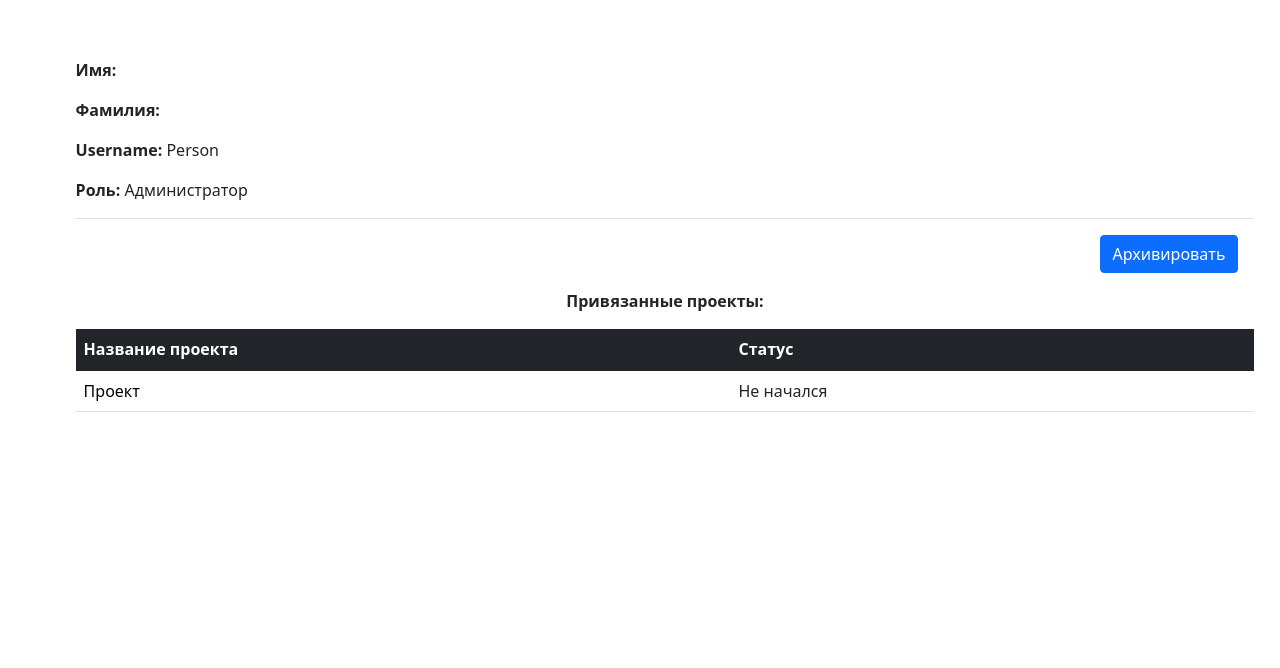
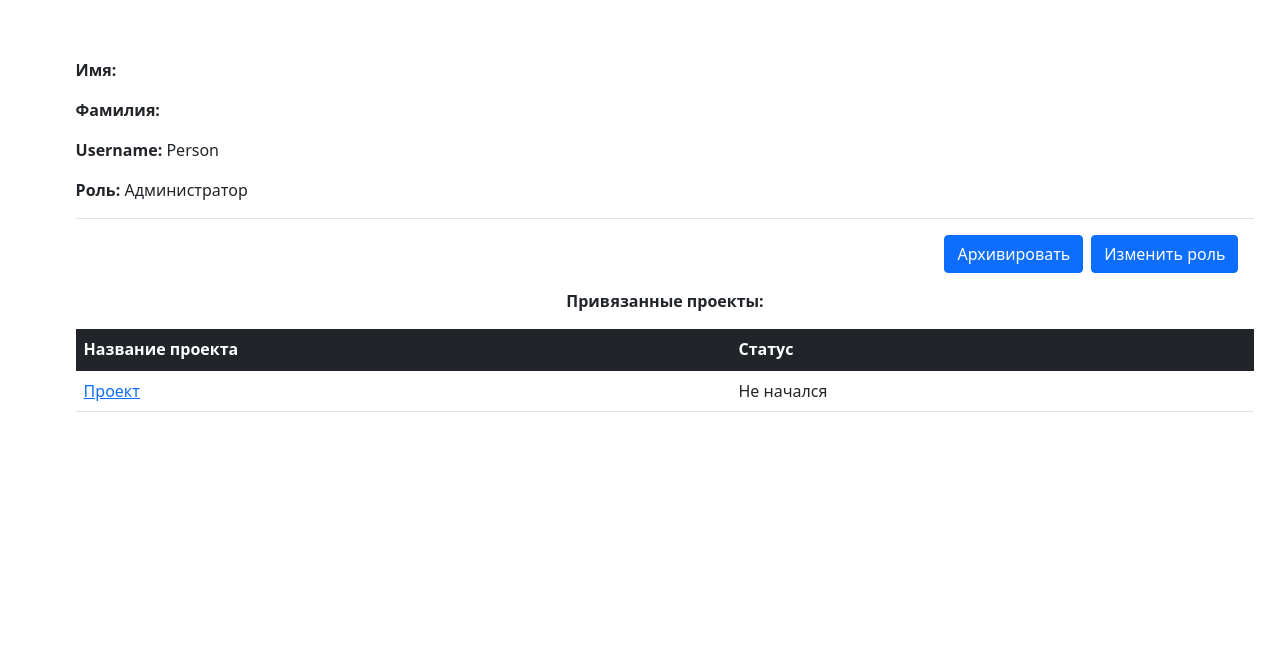
Before and after one commit to TihrLef/TeleBot, a Django app: page /TeleBot/user/1231233 in a window 1280 px wide. Shown: the part 56-724 px from the top of the page. Run offline with Django 4.2, Linux system fonts and the light colour scheme; a user stored in the database is signed in; data comes from the database, SQL or seed files in the repository; both versions use the stored data as it was after the commit.

Commit message:
user_detail, change role

```diff
--- a/web/Projects/views.py
+++ b/web/Projects/views.py
@@ -90,7 +90,7 @@ def project_add(request):
 	# Если это GET (или какой-либо ещё), создать форму по умолчанию.
 	else:
 		form = ProjectModelForm()
-	return render(request, 'Projects/project_form.html', {'form': form})
+	return render(request, 'Projects/project_form.html', context = {'available_users': User.objects.all().filter(is_active=True), 'form': form})
 
 @user_passes_test(User.is_verified)
 def project_change(request, pk):
@@ -122,4 +122,4 @@ def project_change(request, pk):
 			form = ProjectModelForm(instance=project)
 	else:
 		return HttpResponseRedirect(reverse('projects'))
-	return render(request, 'Projects/project_form.html', {'form': form})
+	return render(request, 'Projects/project_form.html', context = {'available_users': User.objects.all().filter(is_active=True), 'selected_users': project.users.all(), 'form': form})
--- a/web/TeleBot/templates/Users/user_detail.html
+++ b/web/TeleBot/templates/Users/user_detail.html
@@ -21,32 +21,6 @@
 	background: #f2f5fc;
 }
 
-
-
-
-button {
-  border: none;
-  outline: 0;
-  display: inline-block;
-  padding: 8px;
-  color: white;
-  background:#21145e;
-  text-align: center;
-  cursor: pointer;
-  width: 100%;
-  font-size: 18px;
-  border-radius: 40px;
-}
-
-
-a {
-  text-decoration: none;
-  color: black;
-}
-
-button:hover, a:hover {
-  opacity: 0.7;
-}
 </style>
 
 
@@ -58,16 +32,15 @@ button:hover, a:hover {
   <p  align="left"><b>Username: </b>{{user.username }}<br></p>
   <p  align="left"><b>Роль: </b>{{user.get_role}} <br></p>
 
-
-
-
     <div class="modal-footer">
 	    {%if request.user == user%}
         <a type="button" class="btn btn-primary" href="{%url 'password_change'%}">Изменить пароль</a>
         <a href="{%url 'edit'%}" class="btn btn-primary">Редактировать профиль</a>
+
         {%endif%}
 		{%if request.user.is_staff%}
         <a type="button" class="btn btn-primary" href="{%url 'archive-user' user.telegram_id%}">{%if user.role == "Archived"%}Убрать из архива{%else%} Архивировать{%endif%}</a>
+        <button class="btn btn-primary my-2 my-sm-0" type="button" data-bs-toggle="modal" data-bs-target="#staticBackdrop1">Изменить роль</button>
         {%endif%}
       </div>
 
@@ -92,5 +65,45 @@ button:hover, a:hover {
  </tbody>
     </table>
 
+	    <!---->
+               <!-- Модальное окно -->
+<form method="POST" action="{% url 'role-user-change' user.telegram_id %}">
+{%csrf_token%}
+<div class="modal fade" id="staticBackdrop1" data-bs-backdrop="static" data-bs-keyboard="false" tabindex="-1" aria-labelledby="staticBackdropLabel" aria-hidden="true">
+  <div class="modal-dialog">
+    <div class="modal-content">
+      <div class="modal-header">
+        <h5 class="modal-title" id="staticBackdropLabel">Измените роль:</h5>
+        <button type="button" class="btn-close" data-bs-dismiss="modal" aria-label="Закрыть"></button>
+      </div>
 
+      <div class="modal-body">
+<div class="form-check">
+  <input class="form-check-input" type="radio" name="role" value = "Verified" id="id_role1" {%if user.role == "Verified" %} checked {%endif%}>
+  <label class="form-check-label" for="id_role1">
+    Подтвержденный пользователь
+  </label>
+</div>
+<div class="form-check">
+  <input class="form-check-input" type="radio" name="role" value = "Unverified" id="id_role2" {%if user.role == "Unverified" %} checked {%endif%}>
+  <label class="form-check-label" for="id_role2">
+    Неподтвержденный пользователь
+  </label>
+</div>
+<div class="form-check">
+  <input class="form-check-input" type="radio" name="role" value = "Administrator" id="id_role3" {%if user.role == "Administrator"%} checked {%endif%}>
+  <label class="form-check-label" for="id_role3">
+    Администратор
+  </label>
+</div>
+      </div>
+      <div class="modal-footer">
+        <button type="button" class="btn btn-secondary" data-bs-dismiss="modal">Закрыть</button>
+        <button type="submit" class="btn btn-primary">Сохранить</button>
+      </div>
+    </div>
+  </div>
+</div>
+</form>
+	<!---->
 {% endblock %}
--- a/web/TeleBot/urls.py
+++ b/web/TeleBot/urls.py
@@ -26,6 +26,7 @@ urlpatterns += [re_path(r'^project/(?P<pk>\d+)$', Projects.views.project_detail,
 urlpatterns += [re_path("success",  user_passes_test(User.is_verified)(TemplateView.as_view(template_name="success.html")), name="success"),]
 urlpatterns += [re_path(r'^user/(?P<pk>\d+)$',  user_passes_test(User.is_verified)(views.UserDetailView.as_view()), name='user-detail') ]
 urlpatterns += [re_path(r'^user/(?P<pk>\d+)/archive-user$', views.archive_user, name='archive-user') ]
+urlpatterns += [re_path(r'^user/(?P<pk>\d+)/role-user-change$', views.user_role_change, name='role-user-change') ]
 urlpatterns += [re_path(r'^reports/$', views.report, name = "reports")]
 urlpatterns += [re_path(r'^help/$', views.make_pdf, name = "maker_pdf")]
 urlpatterns += [re_path(r'^projects/create$',  Projects.views.project_add, name = "project-create")]
--- a/web/TeleBot/views.py
+++ b/web/TeleBot/views.py
@@ -17,6 +17,7 @@ from tempfile import TemporaryDirectory as td
 from django.contrib.auth.mixins import AccessMixin
 from threading import Thread
 import time
+from Users.forms import UserModelForm
 from django.contrib.admin.views.decorators import staff_member_required
 
 
@@ -51,8 +52,8 @@ class TempDir:
 		self.name = str(temp.name)
 		time.sleep(lifetime)
 
-# Ответ на вызов основного сайта
-# Адрес: /TeleBot
+# РћС‚РІРµС‚ РЅР° РІС‹Р·РѕРІ РѕСЃРЅРѕРІРЅРѕРіРѕ СЃР°Р№С‚Р°
+# РђРґСЂРµСЃ: /TeleBot
 @user_passes_test(User.is_verified)
 def index(request):
 	return render(
@@ -155,7 +156,7 @@ def user_detail(request,pk):
 	try:
 		tele_id=User.objects.get(telegram_id=pk)
 	except User.DoesNotExist:
-		raise Http404("Такого персонажа не существует!")
+		raise Http404("РўР°РєРѕРіРѕ РїРµСЂСЃРѕРЅР°Р¶Р° РЅРµ СЃСѓС‰РµСЃС‚РІСѓРµС‚!")
 
 	return render(
 		request,
@@ -177,13 +178,33 @@ def archive_user(request, pk):
 			user.role = "Verified"
 	user.save()
 	return redirect(reverse('user-detail', args=[pk]))
+@staff_member_required
+def user_role_change(request, pk):
+    user = User.objects.get(pk = pk)
+    print("anything")
 
+    if request.method == "POST":
+        user.role = request.POST['role']
+        if user.role == "Administrator":
+            user.is_staff=True
+            user.is_active=True
+        if user.role == "Verified":
+            user.is_staff=False
+            user.is_active=True
+        if user.role == "Unverified":
+            user.is_staff=False
+            user.is_active=False
+        #form = UserModelForm(request.POST)
+        #if(form.is_valid()):
+            #user.role = form.cleaned_data['role']
+        user.save()
+    return HttpResponseRedirect(reverse('user-detail', args=[user.pk]))
 @staff_member_required
 def user_list(request):
 	user_list = User.objects.all
 	if request.method == "POST":
 		id_list = request.POST.getlist('boxes')
-		if request.POST['action'] == "Удалить":
+		if request.POST['action'] == "РЈРґР°Р»РёС‚СЊ":
 			for user_id in id_list:
 				try:
 					User.objects.filter(pk=int(user_id)).delete()
@@ -203,14 +224,14 @@ def send_contact(request):
      email = request.POST.get("email")
      subject = request.POST.get("subject")
      message = request.POST.get("message")
-     send_mail("Новое сообщение", message, email, ["telebotsupp@yandex.ru"],
-    html_message="<html> Новое сообщение с сайта<br>"
-      "Имя:" + name + '<br>'
-      "Email почта:" + email + '<br>'
-      "Тема:" + subject + '<br>'
-       "Сообщение:" + message + "<br>"
+     send_mail("РќРѕРІРѕРµ СЃРѕРѕР±С‰РµРЅРёРµ", message, email, ["telebotsupp@yandex.ru"],
+    html_message="<html> РќРѕРІРѕРµ СЃРѕРѕР±С‰РµРЅРёРµ СЃ СЃР°Р№С‚Р°<br>"
+      "Р�РјСЏ:" + name + '<br>'
+      "Email РїРѕС‡С‚Р°:" + email + '<br>'
+      "РўРµРјР°:" + subject + '<br>'
+       "РЎРѕРѕР±С‰РµРЅРёРµ:" + message + "<br>"
    "</html>")
-     request.session['sendmessage'] = "Сообщение было отправлено"
+     request.session['sendmessage'] = "РЎРѕРѕР±С‰РµРЅРёРµ Р±С‹Р»Рѕ РѕС‚РїСЂР°РІР»РµРЅРѕ"
      return HttpResponseRedirect('contact-page')
 
 def contact_page(request):
--- a/web/Users/models.py
+++ b/web/Users/models.py
@@ -13,7 +13,7 @@ class User(AbstractUser):
 	ROLES = (
 		('Unverified', 'Unverified'),
 		('Verified', 'Verified'),
-		('Administrator', 'Aaministrtor'),
+		('Administrator', 'Administrator'),
 		('Archived', 'Archived'),
    )
 	personal_token = models.UUIDField(default=uuid.uuid4, help_text="Unique ID for this particular book across whole library")
@@ -44,3 +44,6 @@ class User(AbstractUser):
 
 	def is_verified(self):
 		return (self.is_active) or (self.is_staff)
+class Post(models.Model):
+      role_choices = (('Verified', 'Verified'), ('Unverified', 'Unverified'), ('Administrator', 'Administrator'),)
+      role = models.CharField(max_length=50, choices = role_choices)
```
Also changed, not shown: web/Users/forms.py (+15 -0 lines), web/db.sqlite3, 1 other file.
